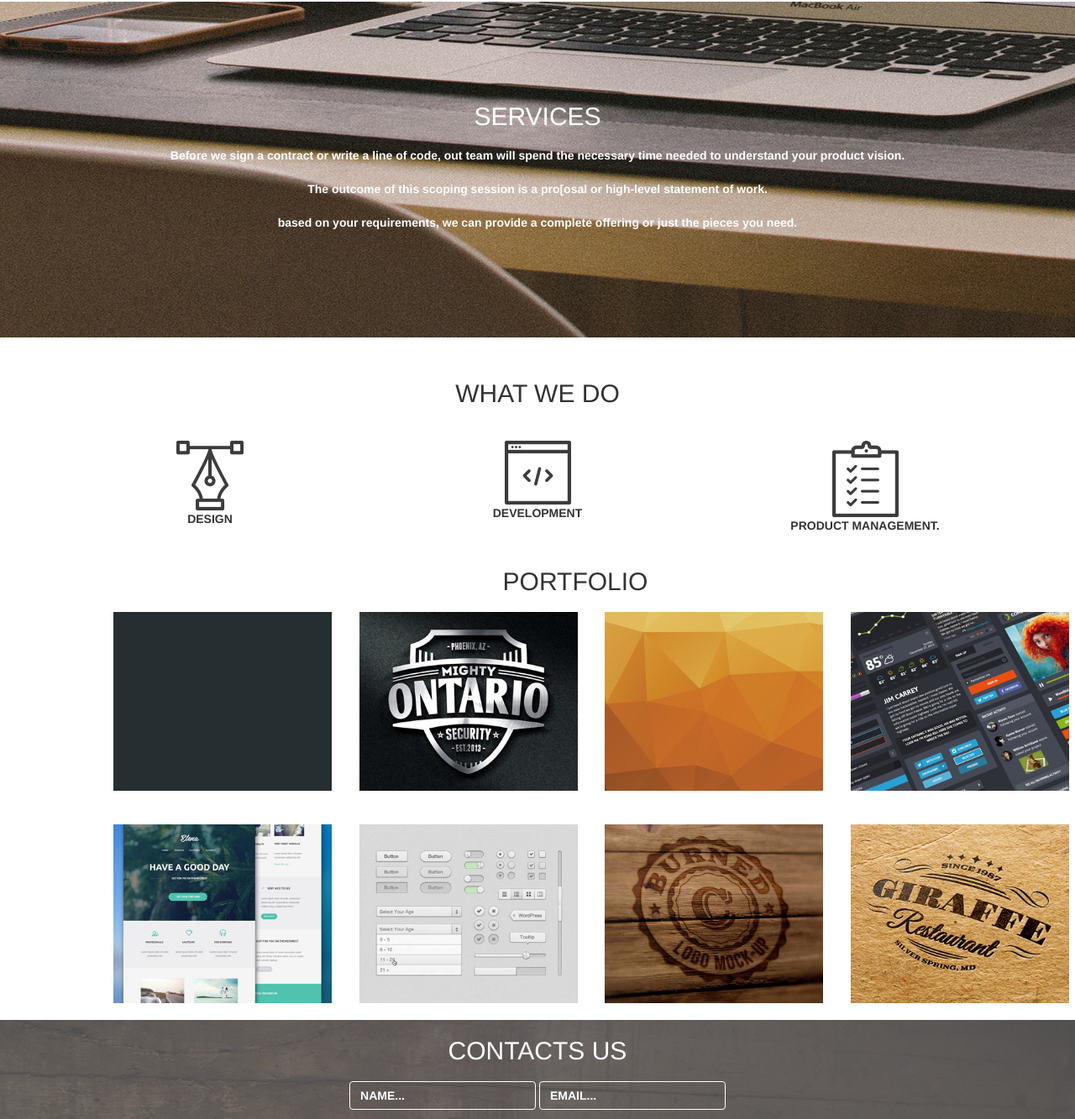
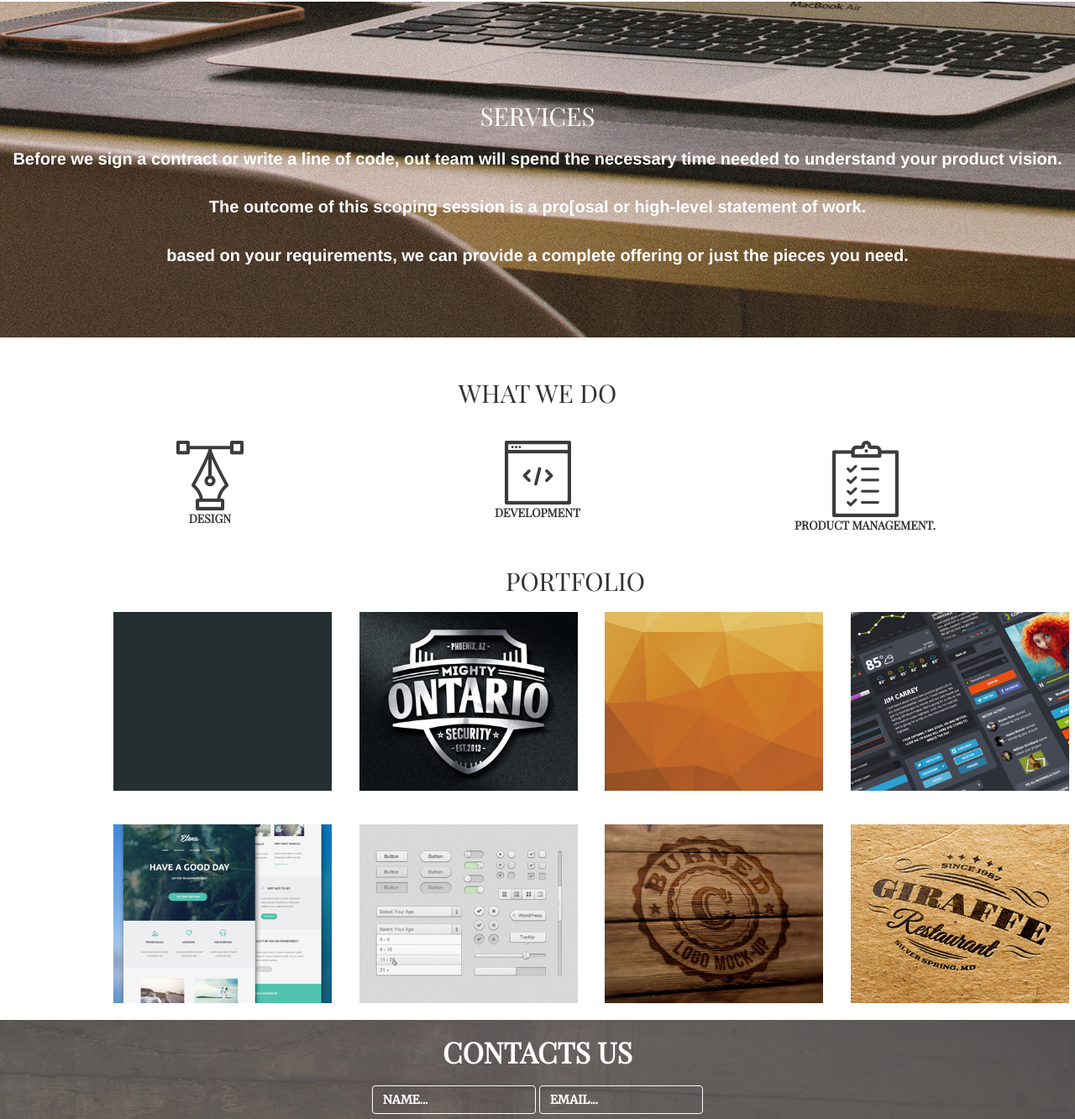
Before and after one commit to Franklin-Kimatu/DELANI-STUDIO, a plain HTML site: page index.html in a window 1280 px wide. Shown: the part 1195-2528 px from the top of the page at 84% size. Drawn offline with nearby package versions, Linux system fonts and the light colour scheme.

Commit message:
This commit will style the fonts

```diff
--- a/css/styles.css
+++ b/css/styles.css
@@ -16,11 +16,14 @@
 }
 .one h1 {
     padding-top:px;
+    font-family: 'Merriweather', serif;
+
 }
 .two{
     text-align: center;
     padding: 40px;
     font-size: 24px;
+    font-family: 'Playfair Display', serif;
 }
 .three{
     background-image: url("../images/s_image.jpg");
@@ -30,23 +33,43 @@
     padding-top: 120px;
     font-weight: bold;
 }
+.three h2{
+    font-family: 'Playfair Display', serif;
+}
+.three p{
+     font-size : 20px;
+}
 h2{
     text-align: center;
     margin: auto;
+}
+h3{
+    font-family: 'Playfair Display', serif;
 }
 #four{
 
     text-align: center;
     padding-top: 50px;
 }
+#four h2{
+    font-family: 'Playfair Display', serif;
+}
 #five{
     margin-right:100px;
     margin-left: 100px;
+}
+#five h2{
+    font-family: 'Playfair Display', serif;
 }
 .six{
     background-image : url("../images/c_image.jpg");
     background-size: cover;
     background-repeat: no-repeat;
+}
+.six h2{
+    font-family: 'Playfair Display', serif;
+    font-size: 34px;
+    font-weight: bold;
 }
 .w-100{
     padding:20px;
@@ -56,18 +79,21 @@ form{
     text-align: center;
 }
 input[type=text]{
+    font-family: 'Merriweather', serif;
     width :400px;
     border:1px solid white;
     background: transparent;
     color: white;
 }
 input[type=email]{
+    font-family: 'Merriweather', serif;
     border: 1px solid white;
     border-radius :none;
     background: transparent;
     color : white;
 }
 #comment{
+    font-family: 'Merriweather', serif;
     background: transparent;
     border: 2px solid white;
     width: 700px;
@@ -75,13 +101,16 @@ input[type=email]{
     color: white;
 }
 #comment::placeholder{
+    font-family: 'Merriweather', serif;
     color: white;
     padding-left: 20px;
 }
 input[type=email]::placeholder{
+    font-family: 'Merriweather', serif;
     color:white;
 }
 input[type=text]::placeholder{
+    font-family: 'Merriweather', serif;
     color: white;
 }
 .six h2{
@@ -91,19 +120,23 @@ input[type=text]::placeholder{
     text-align: center;
 }
 #designdescription{
+    font-family: 'Merriweather', serif;
     text-align: center;
     display: none;
 }
 #developmentdescription{
+    font-family: 'Merriweather', serif;
     margin-right: 20%;
     text-align: center;
     display: none;
 }
 #productdescription{
+    font-family: 'Merriweather', serif;
     text-align: center;
     display: none;
 }
 #work1, #work2, #work3, #work4, #work5, #work6, #work7, #work8{
+    font-family: 'Lobster', cursive;
     text-align : center;
     background-color: rgba(0,0,0, 0.5);
     height: 215px;
@@ -117,6 +150,10 @@ input[type=text]::placeholder{
     color: whitesmoke;
 }
 #submit{
+    font-family: 'Merriweather', serif;
     padding-bottom: 10px;
     font-size: 24px;
 }
+figcaption{
+    font-family: 'Playfair Display', serif;
+}
```
